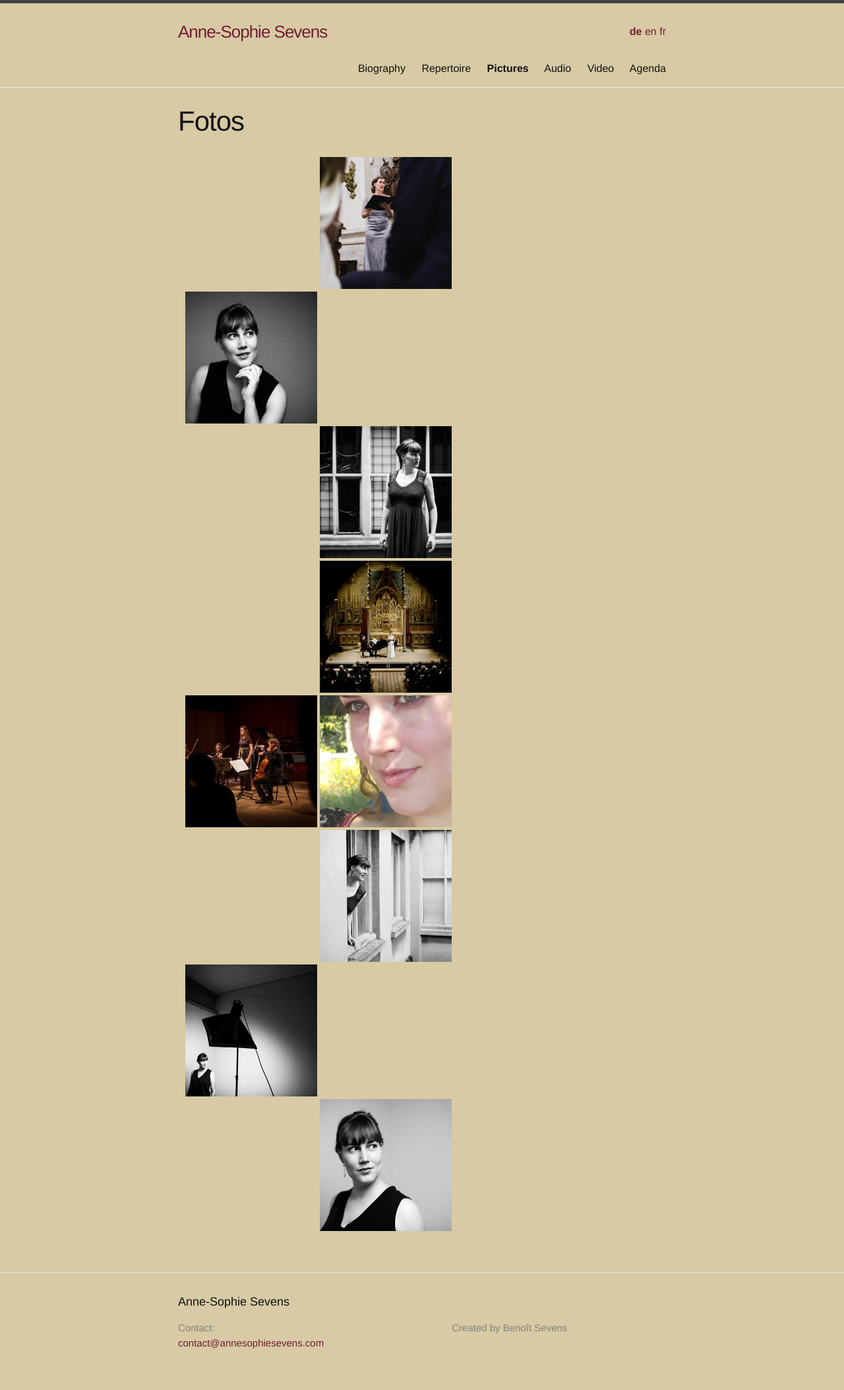
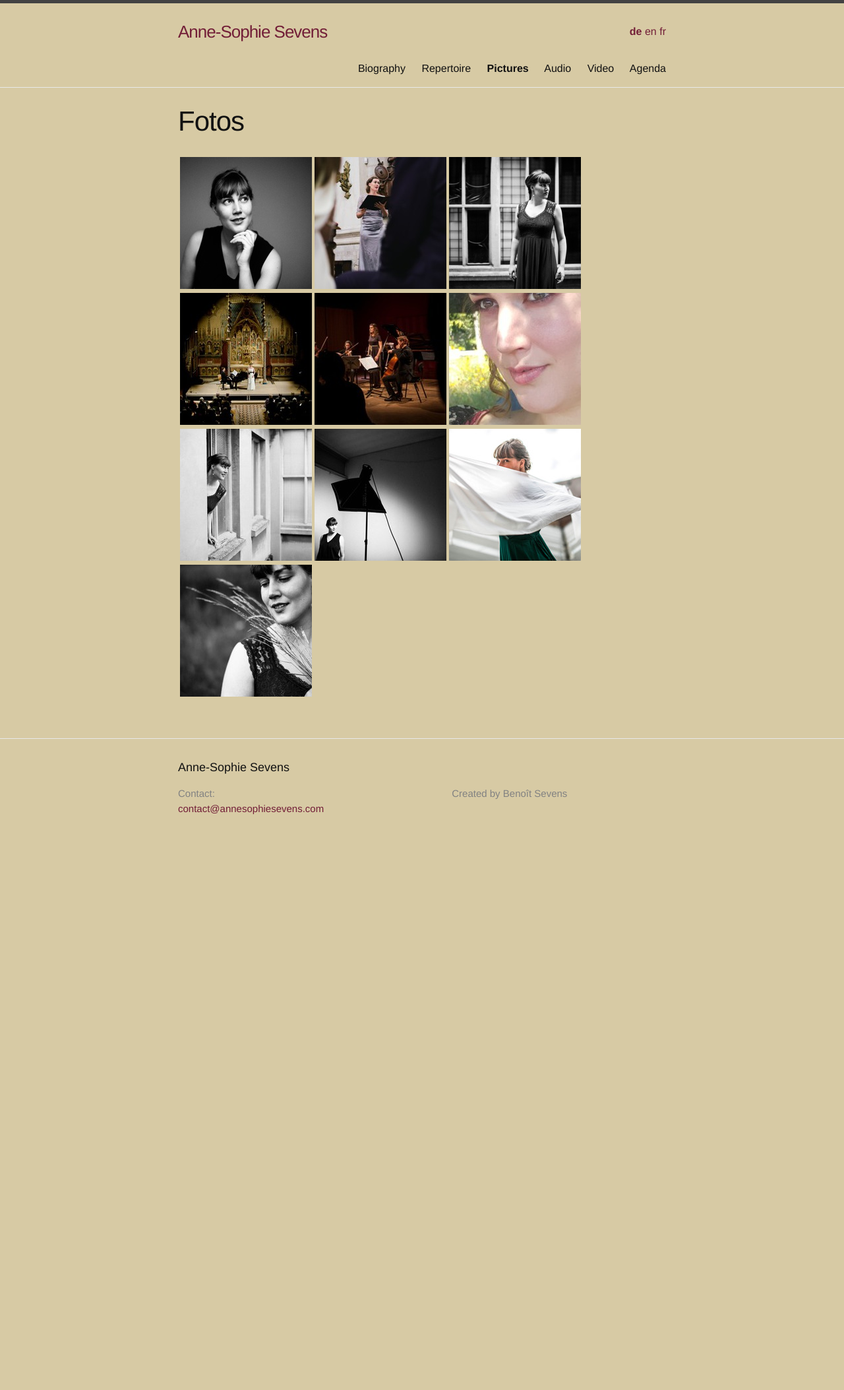
Before and after one commit to annesophie-sevens/annesophie-sevens.github.io, a Jekyll site: the page built from pictures-de.md, in a window 1280 px wide. Shown: the whole page at 66% size. Built offline with Jekyll 4.4.1, drawn with Linux system fonts in a browser that asks for light colours; after the commit the page ends 1297 px from its top, so only the background shows below that.

Commit message:
Update pictures-de.md

```diff
--- a/pictures-de.md
+++ b/pictures-de.md
@@ -5,19 +5,10 @@ menuorder: 7
 lang: de
 ref: pictures
 ---
-|  | | <a href="/assets/203.jpg">  ![]({{ site.baseurl }}/assets/203-thumbnail.jpg) </a> |
-| --- | --- | --- |
-|  | <a href="/assets/8.jpg"> ![]({{ site.baseurl }}/assets/8-thumbnail.jpg) </a> | |
-| --- | --- | --- |
-||  | <a href="/assets/14.jpg">  ![]({{ site.baseurl }}/assets/14-thumbnail.jpg) </a> |
-| --- | --- | --- |
-| | | <a href="/assets/104.jpg">  ![]({{ site.baseurl }}/assets/104-thumbnail.jpg) </a> |
-| --- | --- | --- |
-| | <a href="/assets/113.jpg"> ![]({{ site.baseurl }}/assets/113-thumbnail.jpg) </a> | <a href="/assets/103.jpg">  ![]({{ site.baseurl }}/assets/103-thumbnail.jpg) </a> |
-| --- | --- | --- |
-| | | <a href="/assets/10.jpg">  ![]({{ site.baseurl }}/assets/10-thumbnail.jpg) </a> |
-| --- | --- | --- |
-| | <a href="/assets/7.jpg"> ![]({{ site.baseurl }}/assets/7-thumbnail.jpg) </a> | |
-| --- | --- | --- |
-| | | <a href="/assets/6.jpg">  ![]({{ site.baseurl }}/assets/6-thumbnail.jpg) </a> |
-| --- | --- | --- |
+| <a href="/assets/8.jpg"> ![]({{ site.baseurl }}/assets/8-thumbnail.jpg) </a> | <a href="/assets/203.jpg"> ![]({{ site.baseurl }}/assets/203-thumbnail.jpg) </a> | <a href="/assets/14.jpg">  ![]({{ site.baseurl }}/assets/14-thumbnail.jpg) </a> |
+
+| <a href="/assets/104.jpg">  ![]({{ site.baseurl }}/assets/104-thumbnail.jpg) </a> | <a href="/assets/113.jpg"> ![]({{ site.baseurl }}/assets/113-thumbnail.jpg) </a> | <a href="/assets/103.jpg">  ![]({{ site.baseurl }}/assets/103-thumbnail.jpg) </a> |
+
+|  <a href="/assets/10.jpg">  ![]({{ site.baseurl }}/assets/10-thumbnail.jpg) </a> |  <a href="/assets/7.jpg"> ![]({{ site.baseurl }}/assets/7-thumbnail.jpg) </a> | <a href="/assets/3.jpg"> ![]({{ site.baseurl }}/assets/3-thumbnail.jpg) </a>|
+
+| <a href="/assets/12.jpg">![]({{ site.baseurl }}/assets/12-thumbnail.jpg) </a> || |
```
